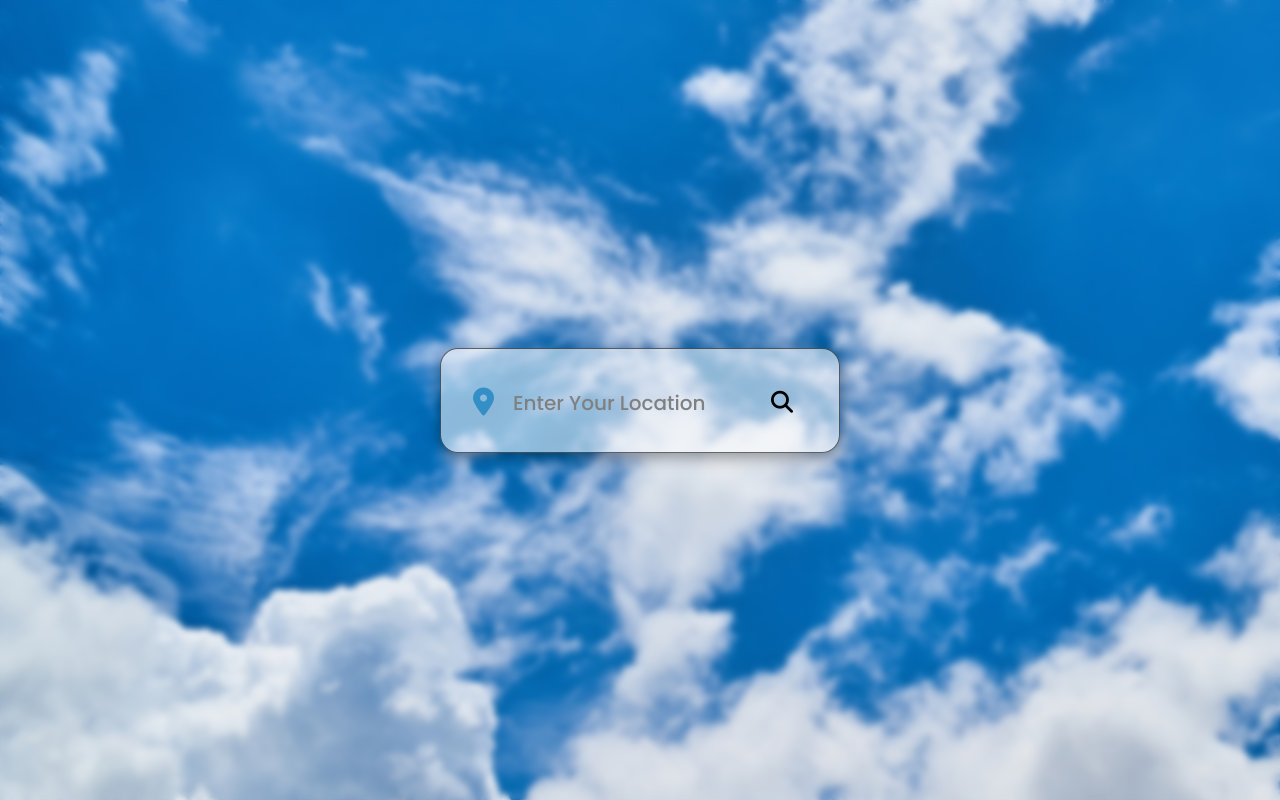
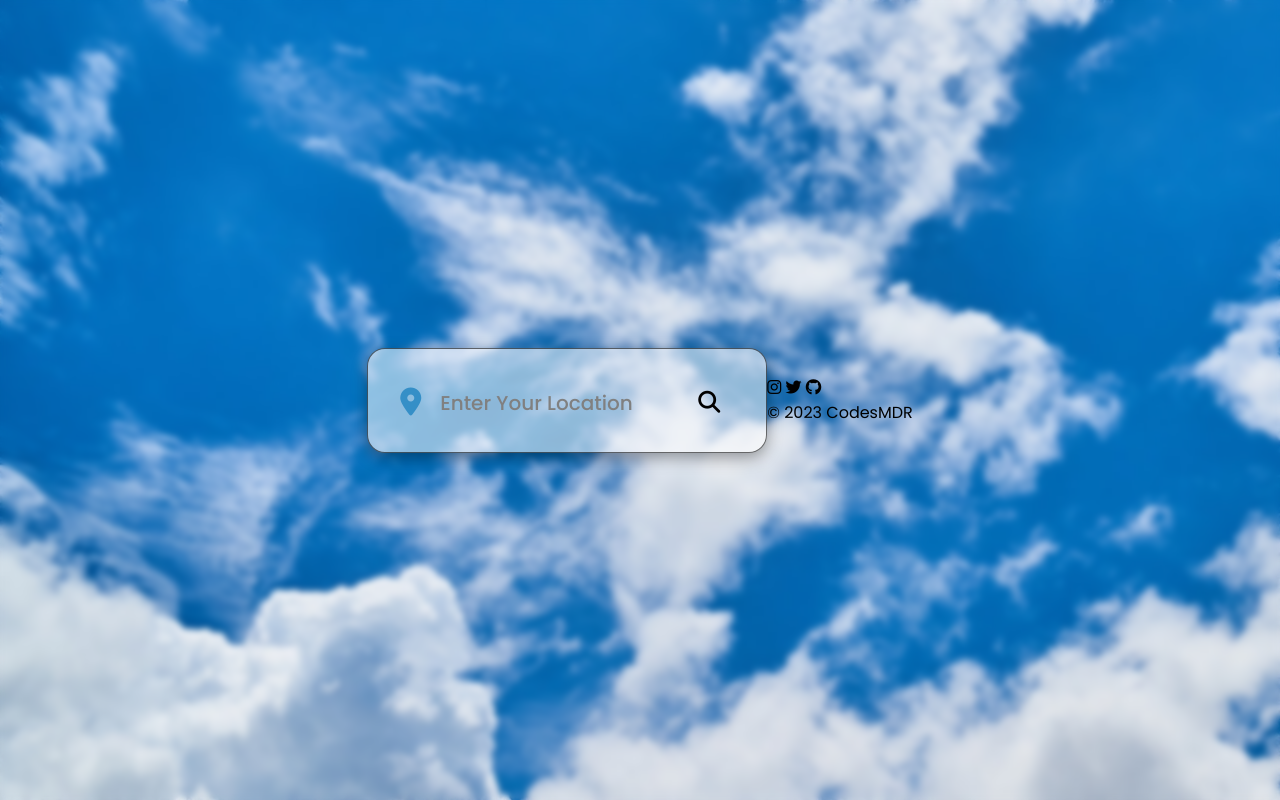
Before and after one commit to CodesMDR/weatherApp, a plain HTML site: page index.html in a window 1280 px wide. Drawn offline with Linux system fonts and the light colour scheme.

Commit message:
Update index.html

```diff
--- a/index.html
+++ b/index.html
@@ -4,7 +4,7 @@
     <meta charset="UTF-8" />
     <meta http-equiv="X-UA-Compatible" content="IE=edge" />
     <meta name="viewport" content="width=device-width, initial-scale=1.0" />
-    <title>Weather App</title>
+    <title>WeatherFind</title>
     <link rel="stylesheet" href="styles.css" />
     <link
       rel="stylesheet"
@@ -49,6 +49,14 @@
       </div>
     </div>
 
+    <footer>
+    <div class="socials">
+      <i class="fa-brands fa-instagram"></i>
+      <i class="fa-brands fa-twitter"></i>
+      <i class="fa-brands fa-github"></i>
+    </div>
+    <p>&copy; 2023 CodesMDR</p>
+  </footer>
     <script src="script.js"></script>
   </body>
 </html>
```
